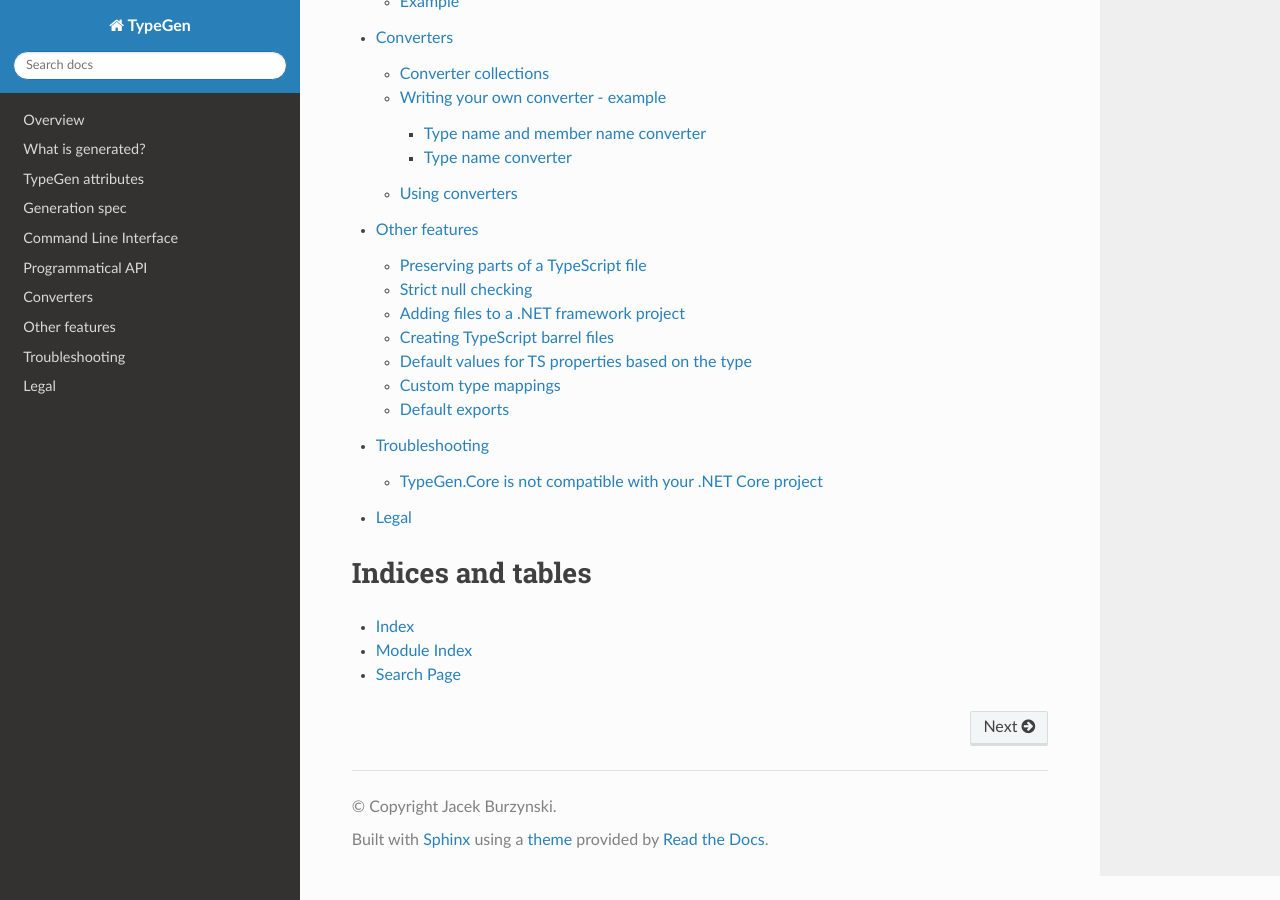
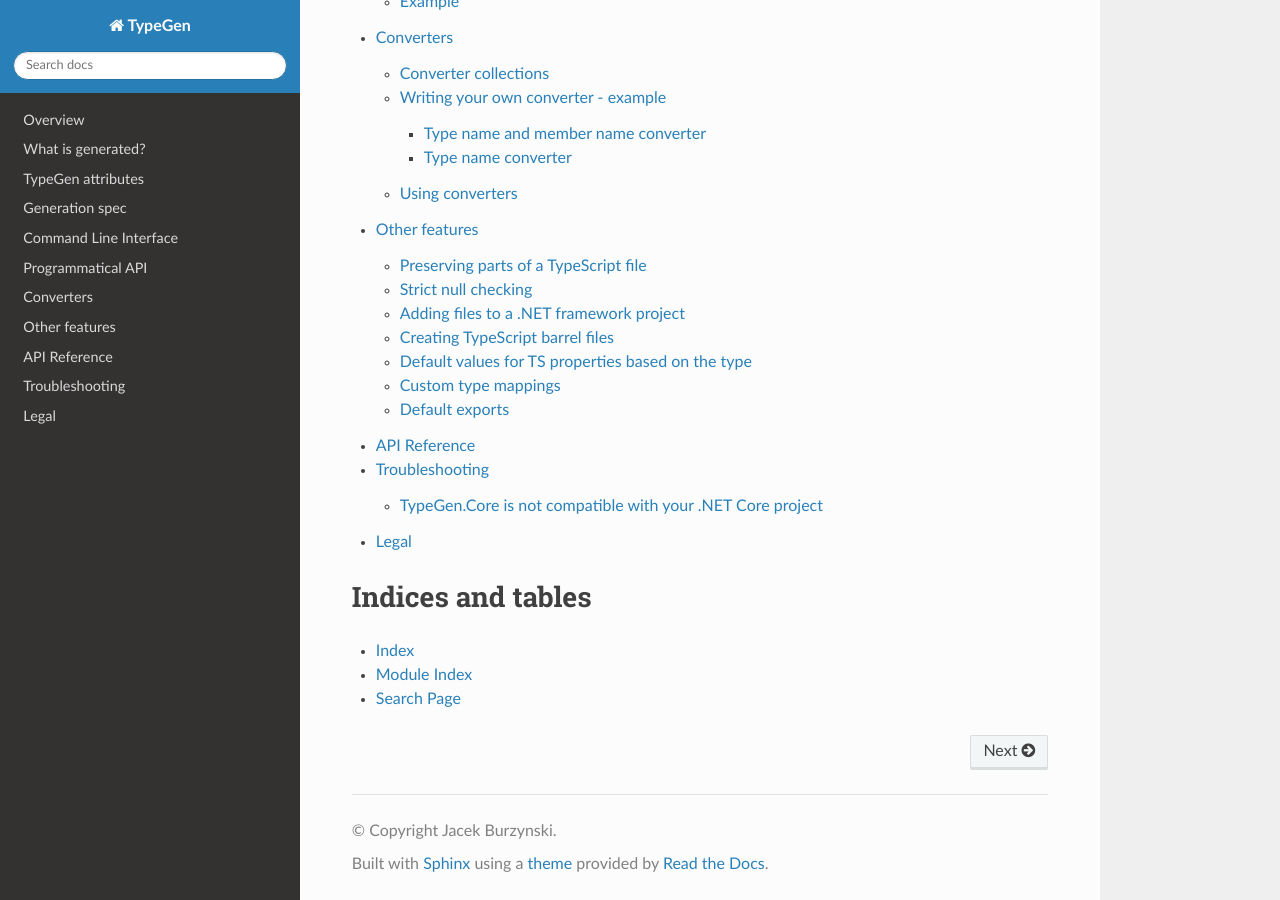
Before and after one commit to jburzynski/TypeGenDocs, a Sphinx documentation site: the page built from source/index.rst, in a window 1280 px wide and 900 px high, scrolled down 1754 px. Built offline with Sphinx 7.4.7 and the Read the Docs theme 3.1.0, drawn with Linux system fonts in a browser that asks for light colours.

Commit message:
added back API reference with a different link (to Apimundo)

```diff
--- a/source/index.rst
+++ b/source/index.rst
@@ -27,6 +27,7 @@
    programmaticalapi
    converters
    otherfeatures
+   API Reference <https://apimundo.com/organizations/nuget-org/nuget-feeds/public/packages/TypeGen/versions/latest>
    troubleshooting
    legal
 
```
